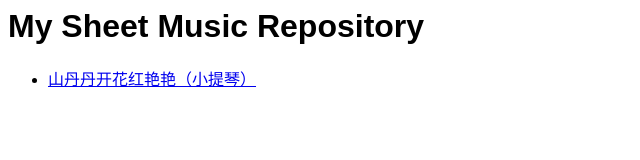
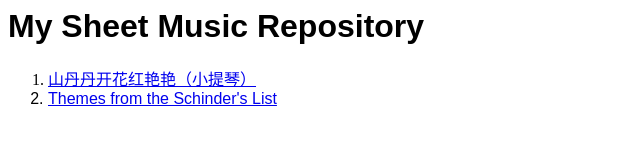
Before and after one commit to gismanray/muzsheets, a plain HTML site: page index.html in a window 1280 px wide. Shown: the whole page, without its empty margins (0-640 px from the left). Drawn offline with Linux system fonts and the light colour scheme.

Commit message:
Change unordered list to ordered list in index.html

```diff
--- a/index.html
+++ b/index.html
@@ -8,8 +8,9 @@
 </head>
 <body>
   <h1>My Sheet Music Repository</h1>
-  <ul>
+  <ol>
     <li class="simsun"><a href="pdf/sdd-violin.pdf" target="_blank">山丹丹开花红艳艳（小提琴）</a></li>
-  </ul>
+    <li><a href="pdf/schinder.pdf" target="_blank">Themes from the Schinder's List</a></li>
+  </ol>
 </body>
 </html>
```
